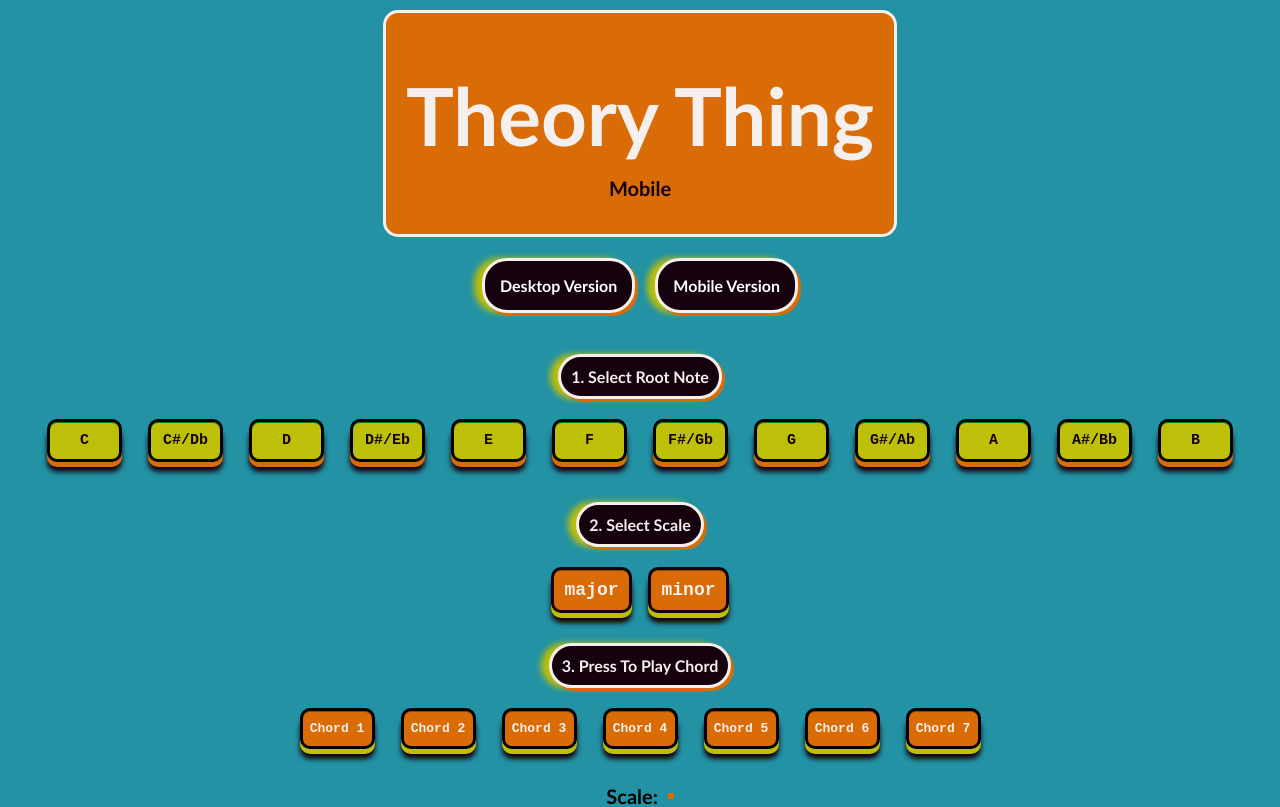
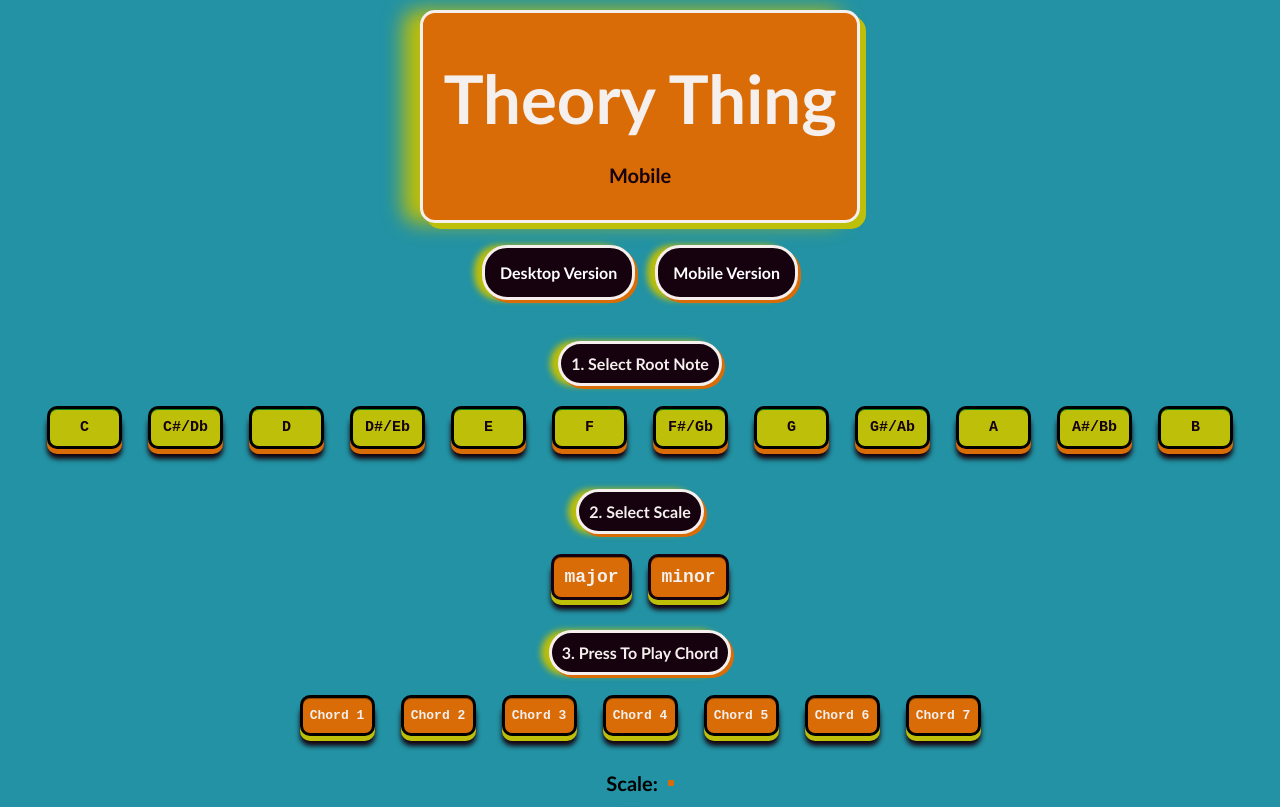
Before and after one commit to taariqelliott/theory-thing, a React (Vite) app: page /mobile in a window 1280 px wide. Shown: the top 807 px of the page. Built offline with nearby package versions, Linux system fonts and the light colour scheme.

Commit message:
fixed more styling for buttons

```diff
--- a/src/App.css
+++ b/src/App.css
@@ -23,17 +23,18 @@ body {
 .title {
     background: var(--orange);
     color: var(--white);
-    font-size: 40px;
+    font-size: calc(1.3rem + 1vw);
     text-align: center;
     display: table;
     margin: 10px auto 0px auto;
     padding: 0px 20px;
     border: var(--white) solid 3px;
     border-radius: 15px;
+    box-shadow: 6px 6px var(--green), -0.5em 0 .6em var(--green);
 }
 
 .title-desktop {
-    margin-top: -40px;
+    margin-top: -20px;
     font-size: 20px;
     color: var(--black);
 }
@@ -76,6 +77,7 @@ body {
     box-shadow: inset 0px 1px 0px var(--orange-dark), 0px 5px 0px 0px var(--green), 0px 10px 5px var(--black);
     font-family: monospace;
     font-weight: 900;
+    cursor: pointer;
 }
 
 .chord-button:hover {
@@ -84,7 +86,10 @@ body {
 }
 
 .chord-button:active {
-    color: var(--black);
+
+    top: 3px;
+    background-image: linear-gradient(bottom, rgb(62, 184, 229) 0%, rgb(44, 160, 202) 100%);
+    box-shadow: inset 0px 1px 0px var(--orange-light), 0px 2px 0px 0px var(--green), 0px 5px 3px var(--black);
 }
 
 /* h2 {
@@ -165,7 +170,6 @@ body {
     width: 75px;
     border: var(--black) solid;
     border-radius: 10px;
-    background-image: linear-gradient(bottom, rgb(44, 160, 202) 0%, rgb(62, 184, 229) 100%);
     box-shadow: inset 0px 1px 0px var(--orange-dark), 0px 5px 0px 0px var(--green), 0px 10px 5px var(--black);
     font-family: monospace;
     font-weight: 900;
@@ -179,7 +183,6 @@ body {
 
 .scaleChoice:active {
     top: 3px;
-    background-image: linear-gradient(bottom, rgb(62, 184, 229) 0%, rgb(44, 160, 202) 100%);
     box-shadow: inset 0px 1px 0px var(--green-hover), 0px 2px 0px 0px var(--orange), 0px 5px 3px var(--black);
 }
 
```
